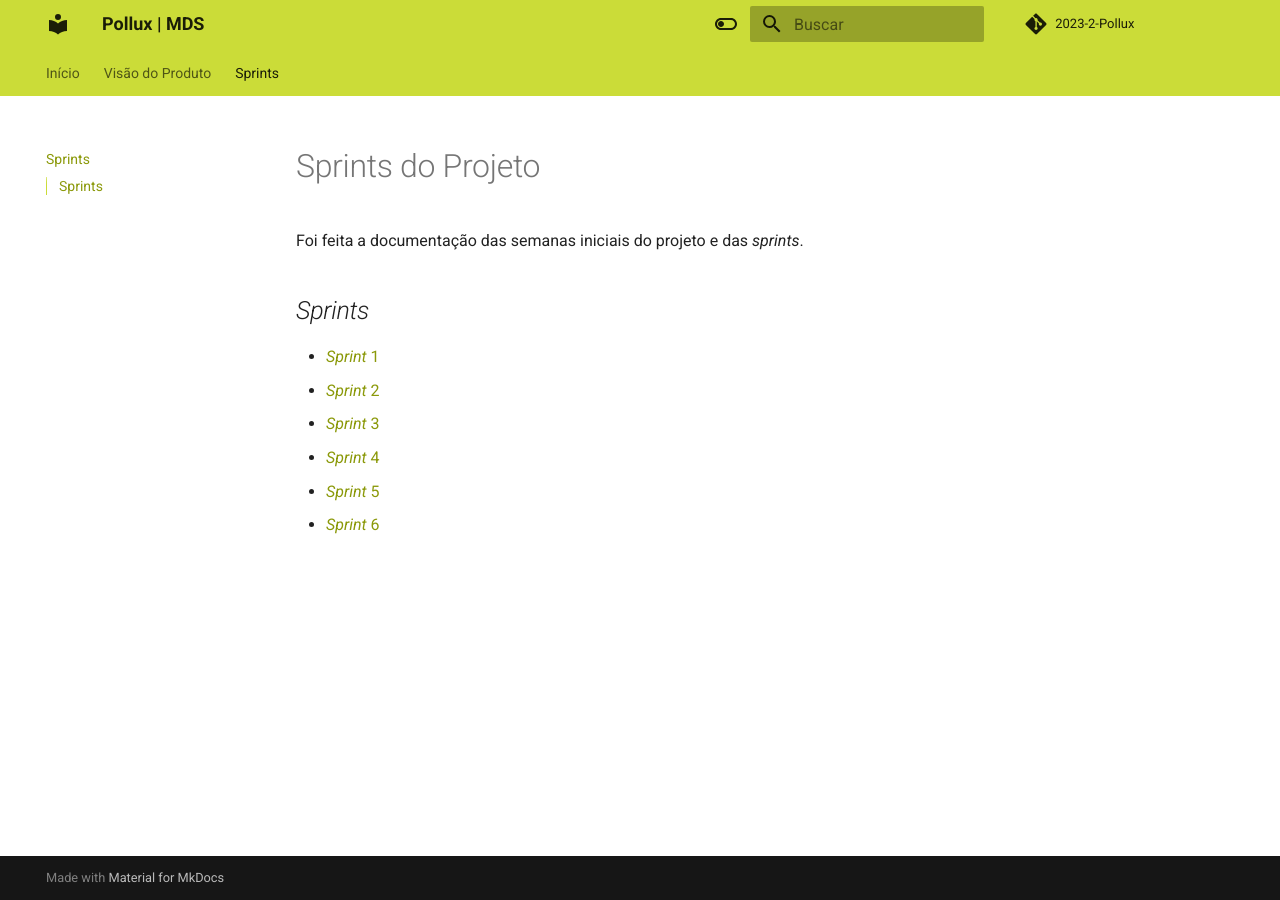
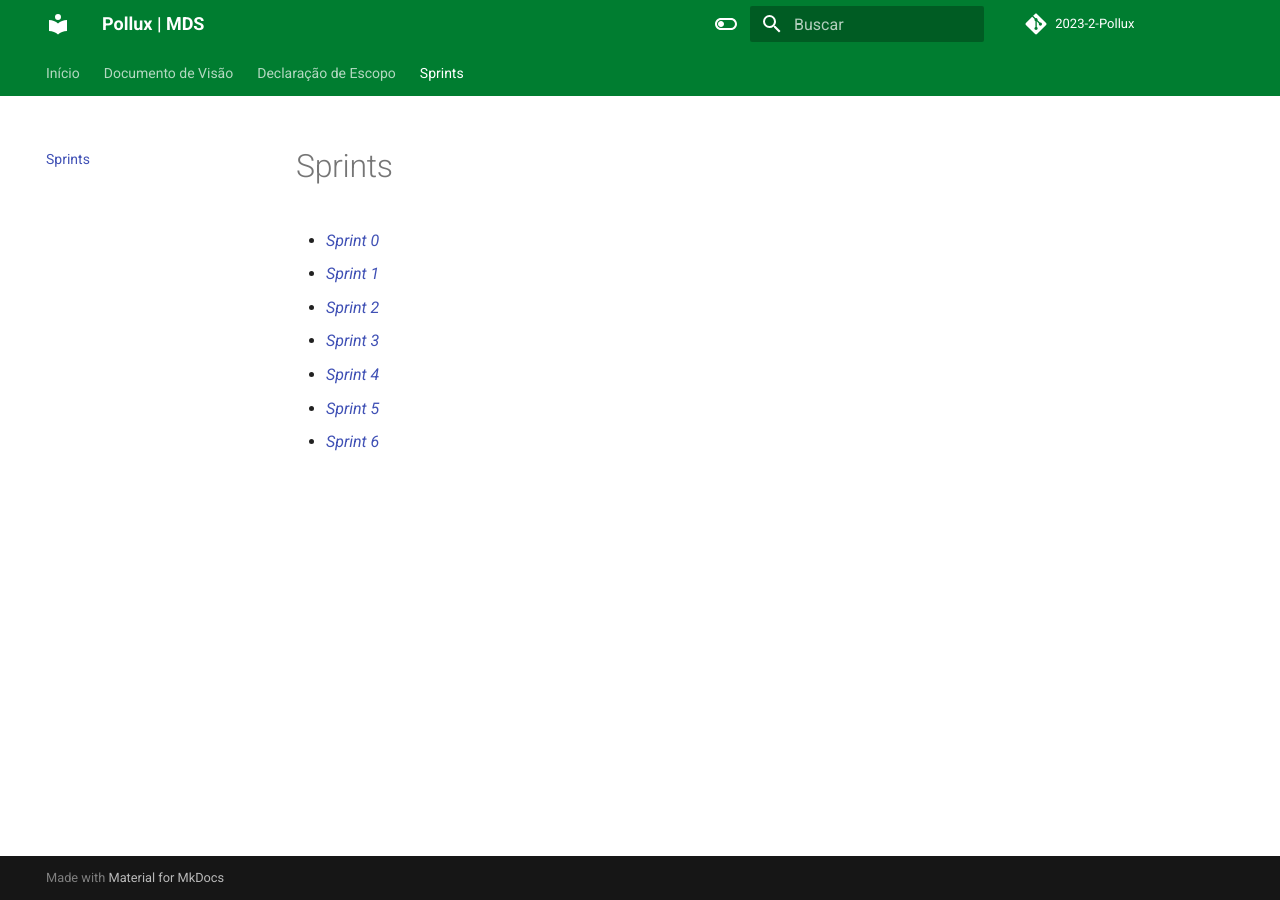
Before and after one commit to FGA0138-MDS-Ajax/2023-2-POLLUX, an MkDocs documentation site: the page built from docs/sprints.md, in a window 1280 px wide. Built offline with MkDocs 1.6.1 and Material for MkDocs 9.7.7, drawn with Linux system fonts in a browser that asks for light colours; some web fonts are replaced; comment, search, counter and statistics services are not loaded.

Commit message:
updating mkdocs

```diff
--- a/docs/sprints.md
+++ b/docs/sprints.md
@@ -1,12 +1,8 @@
 
-# Sprints do Projeto
-
-Foi feita a documentação das semanas iniciais do projeto e das *sprints*.
-
-## *Sprints*
-- [*Sprint* 1](./sprints/sprint1.md)
-- [*Sprint* 2](./sprints/sprint2.md)
-- [*Sprint* 3](./sprints/sprint3.md)
-- [*Sprint* 4](./sprints/sprint4.md)
-- [*Sprint* 5](./sprints/sprint5.md)
-- [*Sprint* 6](./sprints/sprint6.md)
+- [*Sprint 0*](./sprints/sprint0.md)
+- [*Sprint 1*](./sprints/sprint1.md)
+- [*Sprint 2*](./sprints/sprint2.md)
+- [*Sprint 3*](./sprints/sprint3.md)
+- [*Sprint 4*](./sprints/sprint4.md)
+- [*Sprint 5*](./sprints/sprint5.md)
+- [*Sprint 6*](./sprints/sprint6.md)
--- /dev/null
+++ b/docs/stylesheets/extra.css
@@ -0,0 +1,5 @@
+[data-md-color-scheme="jungle"] {
+    --md-primary-fg-color:        #007D30; /* Verde Selva */
+    --md-primary-fg-color--light: #8BCC9E; /* Tom mais claro de Verde Selva */
+    --md-primary-fg-color--dark:  #00511E; /* Tom mais escuro de Verde Selva */
+  }
--- a/mkdocs.yml
+++ b/mkdocs.yml
@@ -24,24 +24,24 @@ theme:
     code: "sans-serif"
 
   palette:
-    - scheme: default
+    - scheme:  jungle
       toggle:
         icon: material/toggle-switch-off-outline
         name: Switch to dark mode
-      primary: lime
+      primary: green
       accent:  indigo
 
     - scheme: slate
       toggle:
         icon: material/toggle-switch
         name: Switch to light mode
-      primary: lime
-      accent:  indigo
+
+
+extra_css:
+  - stylesheets/extra.css
 
 nav :
   - Início : index.md
-  - Visão do Produto:
-    - Documento de Visão: documentoVisao.md
-    - Declaração de Escopo: escopo.md
-    - Documente de Arquitetura: arquitetura.md
+  - Documento de Visão: documentoVisao.md
+  - Declaração de Escopo: declaracaoEscopo.md
   - Sprints : sprints.md
```
Also changed, not shown: docs/sprints/sprint0.md (added, +10 -0 lines), docs/sprints/sprint1.md (+5 -2 lines), docs/sprints/sprint3.md (+10 -0 lines), docs/sprints/sprint4.md (+10 -0 lines), docs/sprints/sprint5.md (+10 -0 lines), docs/sprints/sprint6.md (+10 -0 lines), docs/declaracaoEscopo.md (added).
